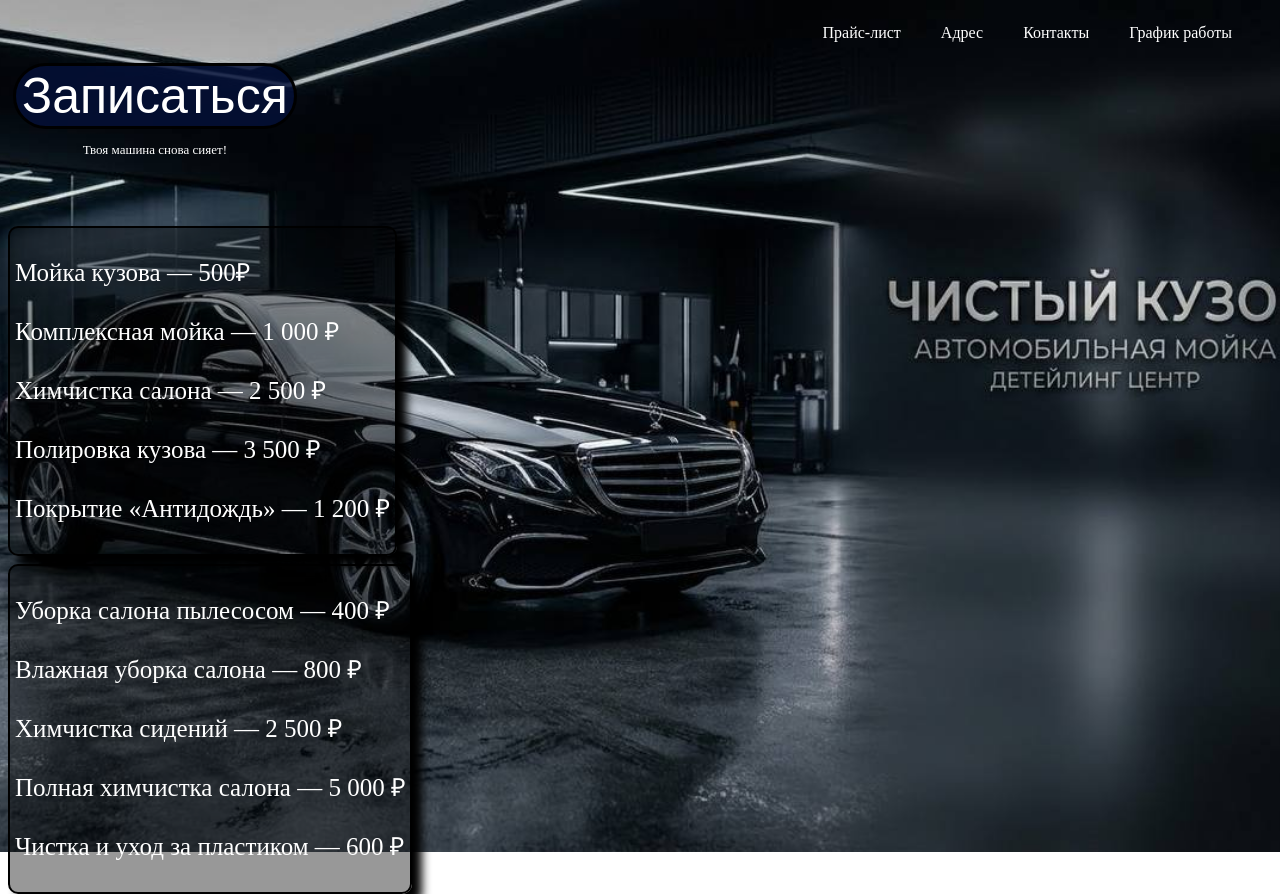
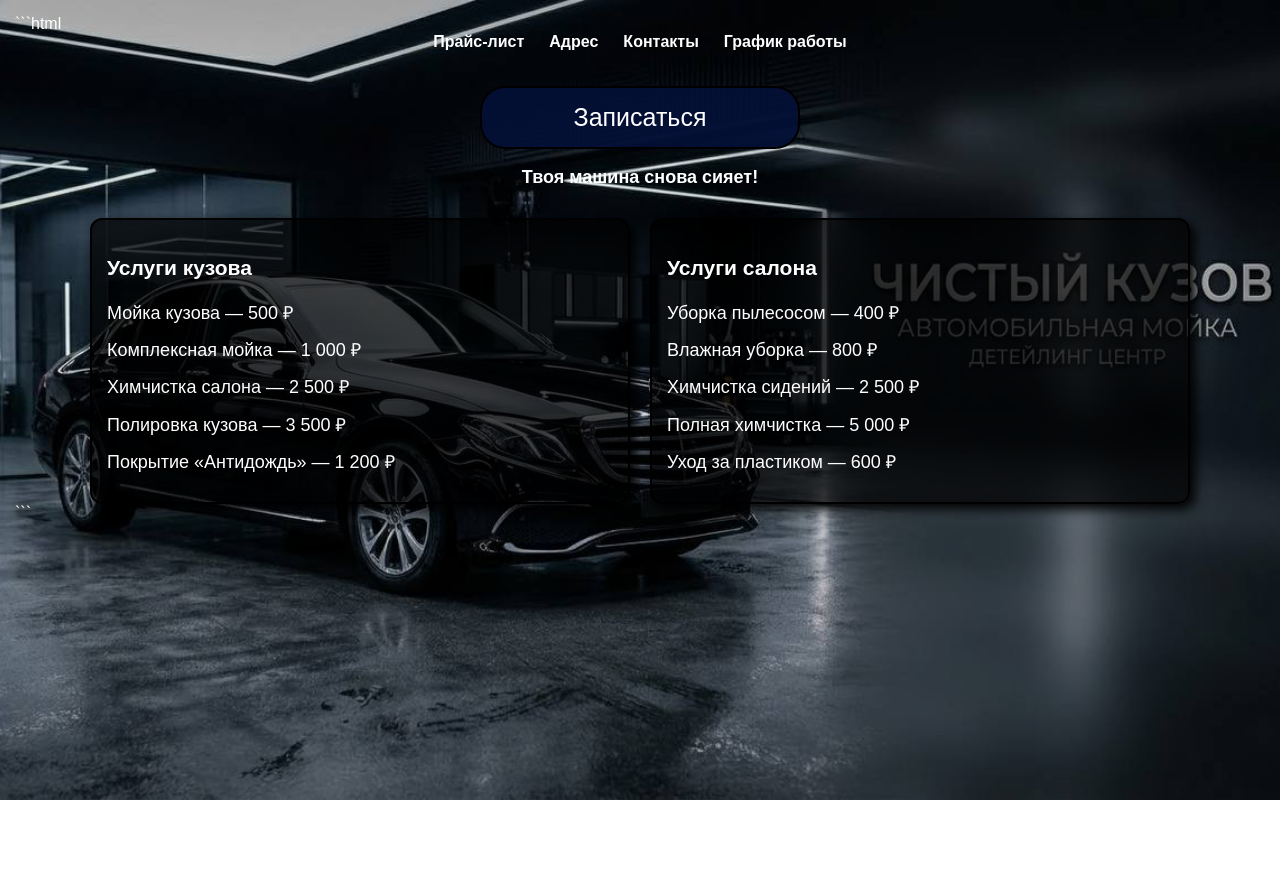
Before and after one commit to romangatcenko28-source/-, a plain HTML site: page index.html in a window 1280 px wide. After the commit the page ends 800 px from the top, so only its background shows below. Drawn offline with Linux system fonts and the light colour scheme.

Commit message:
Update index.html

````diff
--- a/index.html
+++ b/index.html
@@ -1,112 +1,193 @@
+```html
 <!DOCTYPE html>
-<html>
+<html lang="ru">
 <head>
+    <meta charset="UTF-8">
+    <meta name="viewport" content="width=device-width, initial-scale=1.0">
     <title>Автомойка</title>
+
     <style>
-    body{
+        * {
+            box-sizing: border-box;
+        }
+
+        body {
+            margin: 0;
+            padding: 15px;
+            min-height: 100vh;
+            font-family: Arial, sans-serif;
             background-image: url("5375448572687489970.jpg");
             background-size: cover;
             background-position: center;
-    background-repeat: no-repeat;
-    min-height: 100vh;
+            background-attachment: fixed;
+            color: white;
         }
-    .заголовок{
+
+        /* Верхнее меню */
+        .заголовок {
+            display: flex;
+            flex-wrap: wrap;
+            justify-content: center;
+            gap: 10px 25px;
+            margin-bottom: 35px;
+        }
+
+        .заголовок a {
             color: white;
-    display: flex;
-    flex-direction: row;
-    position: relative;
-    right: 40px;
-    gap: 40px;
-    justify-content: flex-end;
+            text-decoration: none;
+            font-size: 16px;
+            font-weight: bold;
         }
-    .заголовок p:hover{
+
+        .заголовок a:hover {
             color: dodgerblue;
         }
-    .кнопка button{
-        font-size: 50px;
-        background-color:rgba(4, 16, 56, 0.836);
+
+        /* Кнопка записи */
+        .кнопка {
+            text-align: center;
+            margin-bottom: 30px;
+        }
+
+        .кнопка button {
+            width: 100%;
+            max-width: 320px;
+            padding: 15px 20px;
+            font-size: 25px;
+            background-color: rgba(4, 16, 56, 0.9);
             color: white;
-        border-radius: 40px;
-        border: 3px solid black;
-        transition:0.2s;
+            border-radius: 25px;
+            border: 2px solid black;
+            cursor: pointer;
+            transition: 0.2s;
         }
-    .кнопка{
-        color: white;
-        font-size: 13px;
-        width: fit-content;
-        border-radius: 10px;
-        padding: 5px;
-        text-align: center;
-    }
-    .кнопка button:hover{
+
+        .кнопка button:hover {
             background-color: green;
             transform: scale(1.02);
         }
-    .блок-услуги{
-        display: flex;
-        flex-direction: column;
-        gap: 8px;
+
+        #сообщение {
+            font-size: 18px;
+            font-weight: bold;
         }
-    .услуги-кузов{
-        position:relative;
-        top: 50px;
-        background-color: rgba(0, 0, 0, 0.404);
-        width: fit-content;
+
+        /* Блоки услуг */
+        .блок-услуги {
+            display: grid;
+            grid-template-columns: repeat(2, minmax(0, 1fr));
+            gap: 20px;
+            max-width: 1100px;
+            margin: 0 auto;
+        }
+
+        .услуги-кузов,
+        .услуги-салон {
+            background-color: rgba(0, 0, 0, 0.72);
             color: white;
-        padding: 5px;
-        font-size: 25px;
-        border-radius: 10px;
+            padding: 15px;
+            font-size: 18px;
+            border-radius: 12px;
             border: 2px solid black;
-        box-shadow: 10px 10px 10px black;
-        padding-top: 1px;
+            box-shadow: 5px 5px 12px black;
+            min-width: 0;
         }
-    .услуги-салон{
-                position:relative;
-        top: 50px;
-        background-color: rgba(0, 0, 0, 0.404);
-        width: fit-content;
-        color: white;
-        padding: 5px;
-        font-size: 25px;
-        border-radius: 10px;
-        border: 2px solid black;
-        box-shadow: 10px 10px 10px black;
-        padding-top: 1px;
-        bottom: 10px;
 
+        .услуги-кузов p,
+        .услуги-салон p {
+            margin: 12px 0;
+            line-height: 1.4;
+        }
+
+        html {
+            scroll-behavior: smooth;
+        }
+
+        /* Адаптация для телефонов */
+        @media (max-width: 600px) {
+            body {
+                padding: 12px;
+                background-attachment: scroll;
+            }
+
+            .заголовок {
+                gap: 12px 18px;
+                margin-bottom: 25px;
+            }
+
+            .заголовок a {
+                font-size: 14px;
+            }
+
+            .кнопка button {
+                font-size: 21px;
+                padding: 14px;
+            }
+
+            #сообщение {
+                font-size: 16px;
+            }
+
+            .блок-услуги {
+                grid-template-columns: 1fr;
+                gap: 18px;
+            }
+
+            .услуги-кузов,
+            .услуги-салон {
+                padding: 12px;
+                font-size: 16px;
+            }
+
+            .услуги-кузов p,
+            .услуги-салон p {
+                margin: 13px 0;
+            }
         }
     </style>
 </head>
+
 <body>
 
-    <div class="заголовок">
-        <p>Прайс-лист</p>
-        <p>Адрес</p>
-        <p>Контакты</p>
-        <p>График работы</p>
-    </div>
+    <nav class="заголовок">
+        <a href="#прайс">Прайс-лист</a>
+        <a href="#адрес">Адрес</a>
+        <a href="#контакты">Контакты</a>
+        <a href="#график">График работы</a>
+    </nav>
+
     <div class="кнопка">
         <button id="record">Записаться</button>
-      <P id="сообщение">Твоя машина снова сияет!</P>
+        <p id="сообщение">Твоя машина снова сияет!</p>
     </div>
-    <div class="блок-услуги">
+
+    <div class="блок-услуги" id="прайс">
         <div class="услуги-кузов">
-    <p> Мойка кузова — 500₽</p>
-    <p> Комплексная мойка — 1 000 ₽</p>
-    <p> Химчистка салона — 2 500 ₽</p>
+            <h3>Услуги кузова</h3>
+            <p>Мойка кузова — 500 ₽</p>
+            <p>Комплексная мойка — 1 000 ₽</p>
+            <p>Химчистка салона — 2 500 ₽</p>
             <p>Полировка кузова — 3 500 ₽</p>
             <p>Покрытие «Антидождь» — 1 200 ₽</p>
         </div>
+
         <div class="услуги-салон">
-    <p>Уборка салона пылесосом — 400 ₽</p>
-    <p>Влажная уборка салона — 800 ₽</p>
+            <h3>Услуги салона</h3>
+            <p>Уборка пылесосом — 400 ₽</p>
+            <p>Влажная уборка — 800 ₽</p>
             <p>Химчистка сидений — 2 500 ₽</p>
-    <p>Полная химчистка салона — 5 000 ₽</p>
-    <p>Чистка и уход за пластиком — 600 ₽</p>
+            <p>Полная химчистка — 5 000 ₽</p>
+            <p>Уход за пластиком — 600 ₽</p>
         </div>
     </div>
+
     <script>
+        document.getElementById("record").addEventListener("click", function () {
+            document.getElementById("сообщение").textContent =
+                "Позвоните нам, чтобы записаться!";
+        });
+    </script>
 
-</script>
 </body>
 </html>
+```
````
Lines whose indentation alone changed are shown as unchanged.
